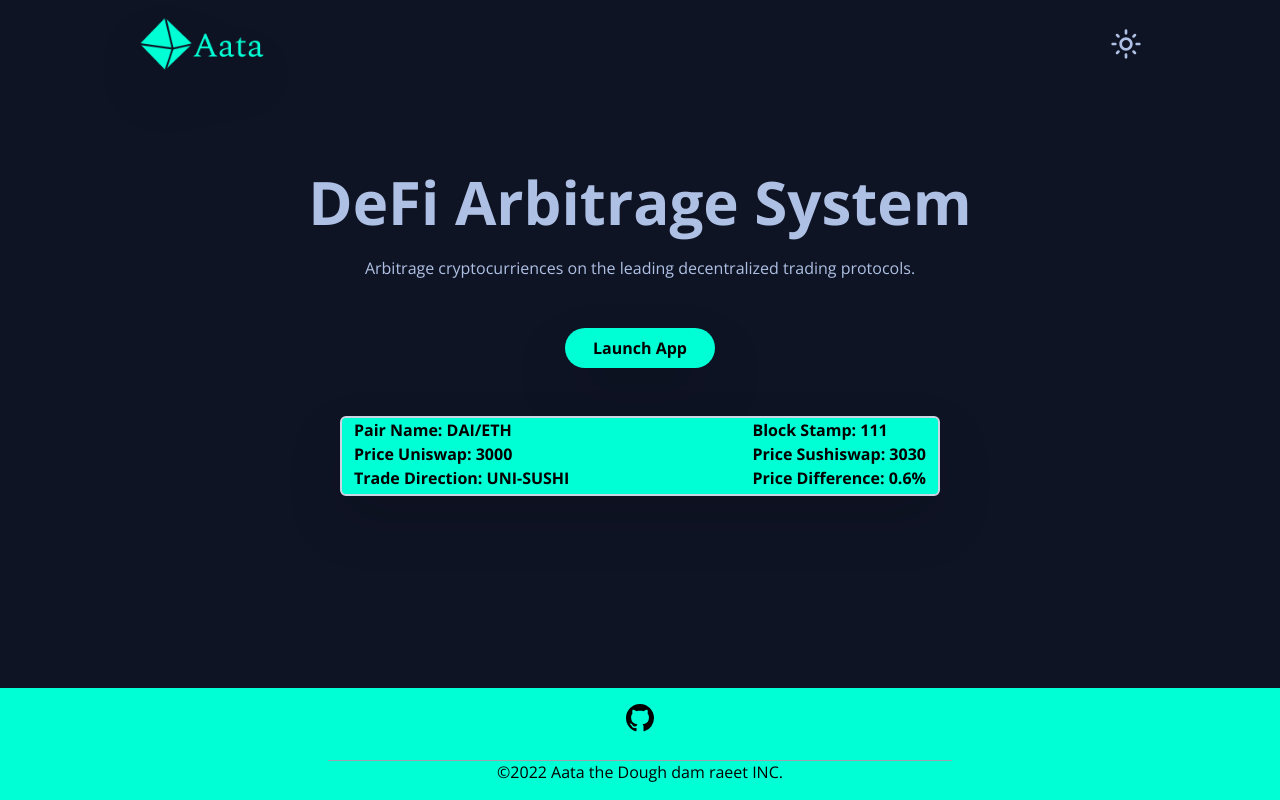
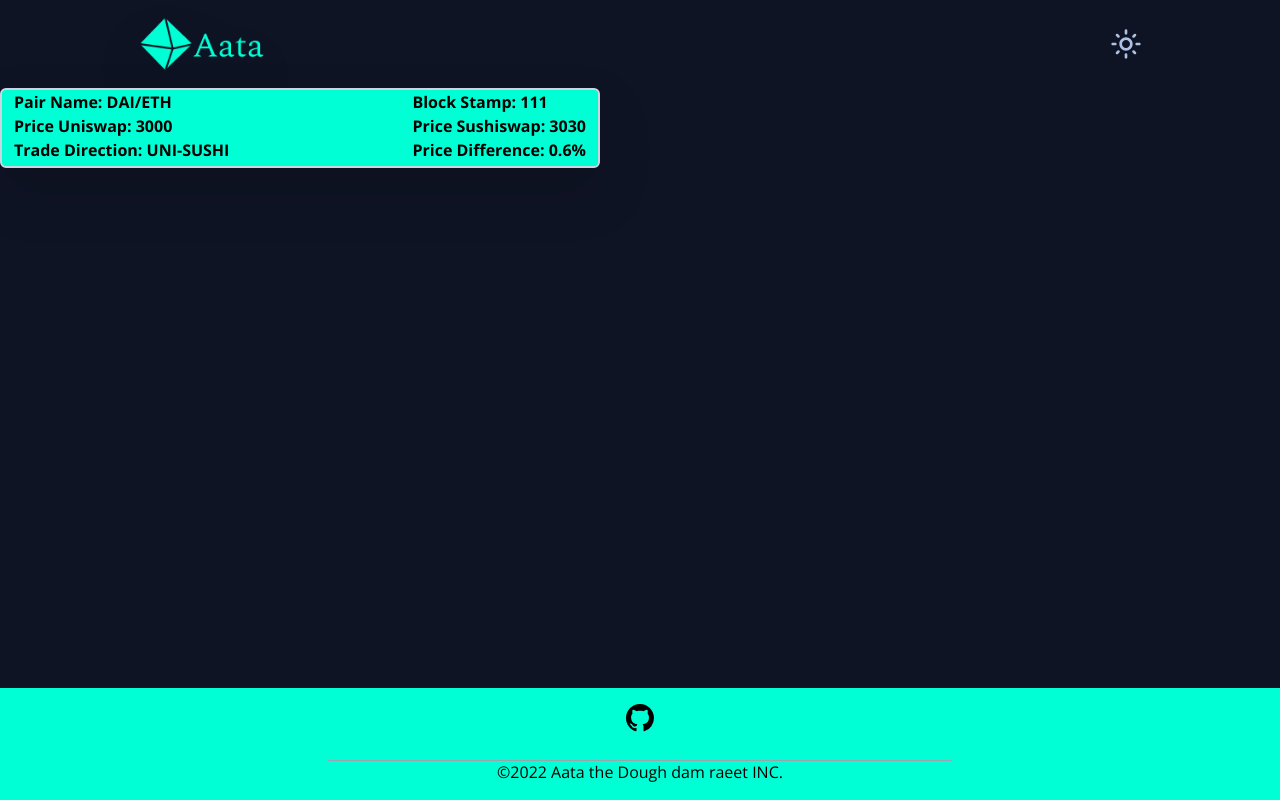
Before and after one commit to lalittanna/Arbitrage-System-Frontend, a React (Vite) app: page /app in a window 1280 px wide. Built offline with nearby package versions, Linux system fonts and the light colour scheme.

Commit message:
Added Route on Lauch App

```diff
--- a/src/App.jsx
+++ b/src/App.jsx
@@ -1,15 +1,17 @@
-import { Welcome, Navbar, Footer } from "./components";
+import { Welcome, Navbar, Footer, Cards } from "./components";
+import { BrowserRouter as Router, Route, Routes } from "react-router-dom";
 
 //className="gradient-bg-welcome"
 const App = () => {
   return (
-    <div className="min-h-screen">
-      <div>
-        <Navbar />
-        <Welcome />
-      </div>
+    <Router>
+      <Navbar />
+      <Routes>
+        <Route path="/" element={<Welcome />} />
+        <Route path="/app" element={<Cards />} />
+      </Routes>
       <Footer />
-    </div>
+    </Router>
   );
 };
 
--- a/src/components/Cards.jsx
+++ b/src/components/Cards.jsx
@@ -8,7 +8,7 @@
   state.cards.push(cardDetails);
 };
 
-export const Cards = () => {
+const Cards = () => {
   return (
     <div className="space-y-4">
       {state.cards.map((card) => (
@@ -35,3 +35,5 @@
   tradeDirection: "UNI-SUSHI",
   priceDifference: "0.6%",
 });
+
+export default Cards;
--- a/src/components/Welcome.jsx
+++ b/src/components/Welcome.jsx
@@ -1,7 +1,8 @@
 import { Card } from "./Card";
-import { Cards } from "./Cards";
+import { useNavigate } from "react-router-dom";
 
 const Welcome = () => {
+  const navigateTo = useNavigate();
   return (
     <div className="flex w-full justify-center items-center">
       <div className="flex md:flex-row flex-col items-center justify-between md:p-20 py-12 px-4">
@@ -13,18 +14,14 @@
             Arbitrage cryptocurriences on the leading decentralized trading
             protocols.
           </p>
-          <button className="flex flex-row justify-center items-center text-center text-black font-bold bg-[#00ffd4] py-2 px-7 mx-4 my-12 rounded-full cursor-pointer hover:bg-[#3399ff] drop-shadow-2xl">
+          <button
+            className="flex flex-row justify-center items-center text-center text-black font-bold bg-[#00ffd4] py-2 px-7 mx-4 my-12 rounded-full cursor-pointer hover:bg-[#3399ff] drop-shadow-2xl"
+            onClick={() => {
+              navigateTo("/app");
+            }}
+          >
             Launch App
           </button>
-          {/* <Card
-            pairName="DAI/ETH"
-            blockStamp="111"
-            priceUniswap="3000"
-            priceSushiswap="3030"
-            tradeDirection="UNI-SUSHI"
-            priceDifference="0.6%"
-          /> */}
-          <Cards />
         </div>
       </div>
     </div>
--- a/src/components/index.js
+++ b/src/components/index.js
@@ -2,3 +2,4 @@
 export { default as Welcome } from "./Welcome.jsx";
 export { default as Loader } from "./Loader.jsx";
 export { default as Footer } from "./Footer.jsx";
+export { default as Cards } from "./Cards.jsx";
```
